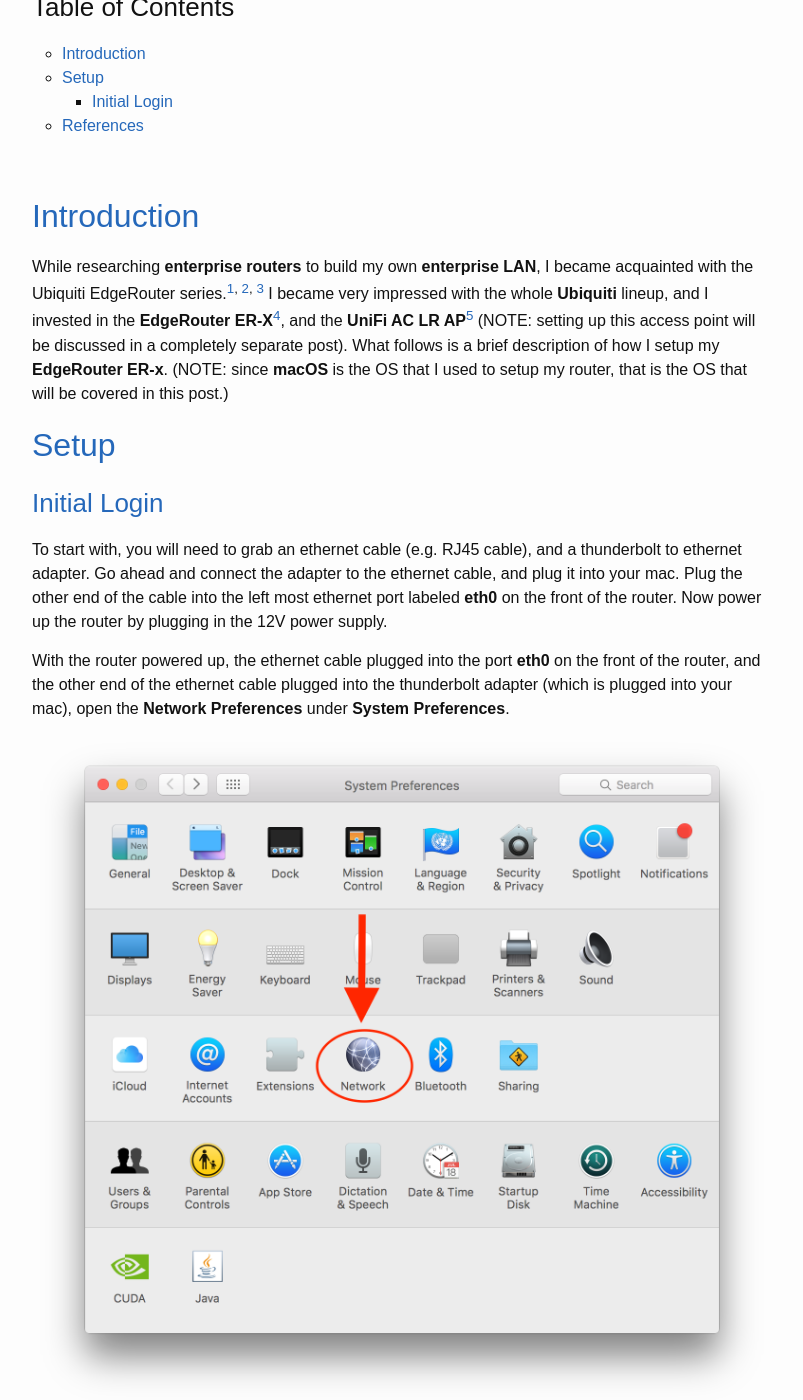
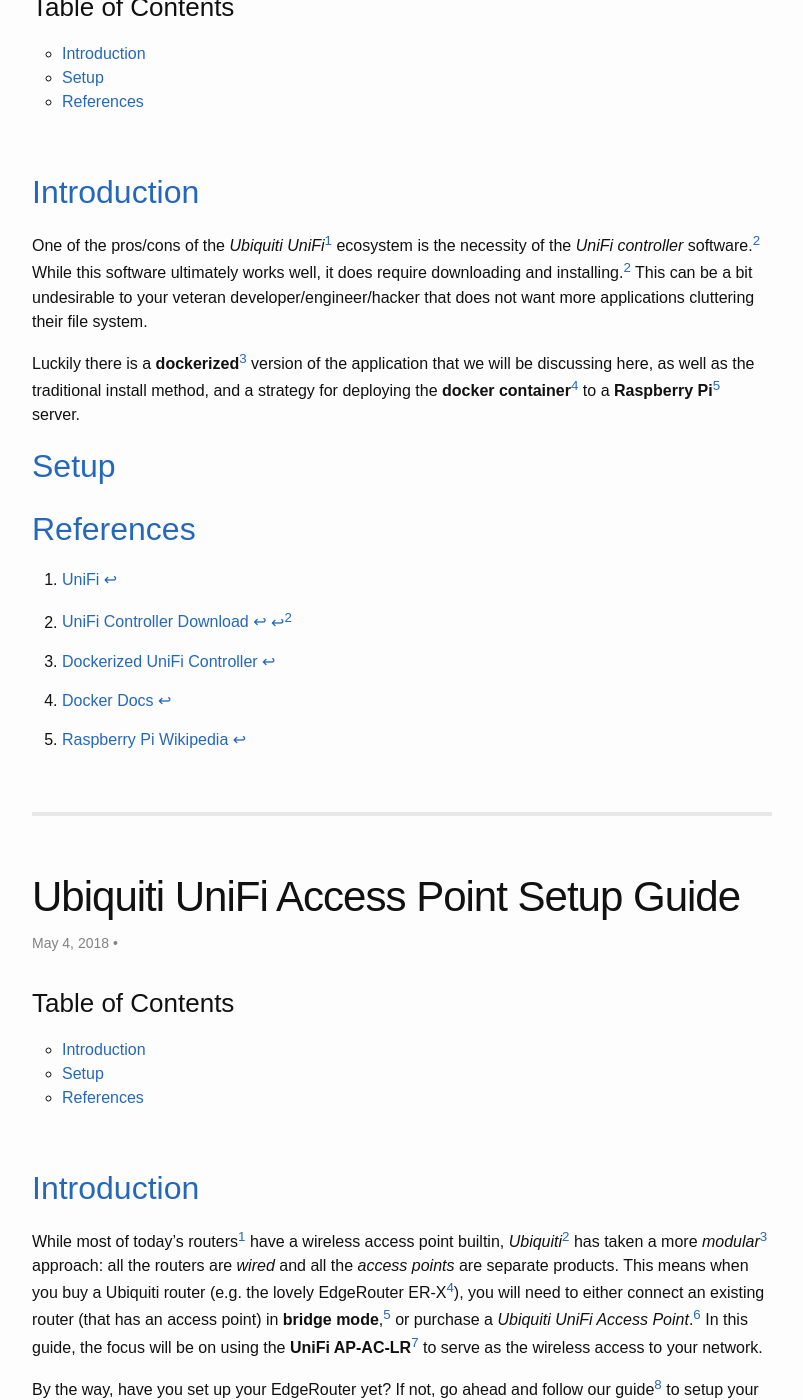
Before and after one commit to RagingTiger/RagingTiger.github.io, a Jekyll site: the page built from index.html, in a window 1280 px wide and 1400 px high, scrolled down 206 px. Shown: the whole window, without its empty margins (238-1041 px from the left). Built offline with Jekyll 4.4.1, drawn with Linux system fonts in a browser that asks for light colours; the list of posts is cut into pages by our own code; some of the changed text lies outside the part shown.

Commit message:
Added and updated posts

```diff
--- a/_posts/2017-11-01-gnosis.md
+++ b/_posts/2017-11-01-gnosis.md
@@ -2,7 +2,7 @@
 layout: post
 title: "The Gnosis ML System Build Guide"
 date: 2017-11-01
-category: [gnosis, compsci, ml]
+category: [gnosis, compsci, ml, server, linux]
 ---
 <style>
 .button {
--- a/_posts/2018-04-29-ubq-erx-router-setup.md
+++ b/_posts/2018-04-29-ubq-erx-router-setup.md
@@ -50,3 +49,4 @@ You may have some issues with *this connection is not secure*, ignore those.
 [^fn3]: [EdgeMax Products Catalog](https://www.ubnt.com/products/#edgemax)
 [^fn4]: [EdgeRouter ER-X](https://www.ubnt.com/edgemax/edgerouter-x/)
 [^fn5]: [UniFi AC LR AP](https://www.ubnt.com/unifi/unifi-ap-ac-lr/)
+[^fn6]: [Ubiquiti UniFi AP Setup Guide]({{ site.baseurl }}{% link _posts/2018-05-04-ubq-unifi-ap-setup.md %})
--- /dev/null
+++ b/_posts/2018-05-04-ubq-unifi-ap-setup.md
@@ -0,0 +1,31 @@
+---
+layout: post
+title: "Ubiquiti UniFi Access Point Setup Guide"
+date: 2018-05-04
+category: [compsci, network, engineering, setup, enterprise, LAN]
+---
+### <a name="toc"></a> Table of Contents
+* [Introduction](#intro)
+* [Setup](#setup)
+* [References](#references)
+
+<br>
+
+## <a name="intro"></a> [Introduction](#toc)
+While most of today's routers[^fn1] have a wireless access point builtin,
+*Ubiquiti*[^fn2] has taken a more *modular*[^fn3] approach: all the routers are *wired* and all the *access points* are separate products. This means  when you buy a Ubiquiti router (e.g. the lovely EdgeRouter ER-X[^fn4]), you will need to either connect an existing router (that has an access point) in **bridge mode**,[^fn5] or purchase a *Ubiquiti UniFi Access Point*.[^fn6] In this guide, the focus will be on using the **UniFi AP-AC-LR**[^fn7] to serve as the wireless access to your network.
+
+By the way, have you set up your EdgeRouter yet? If not, go ahead and follow
+our guide[^fn8] to setup your router first, then return here to continue.
+
+## <a name="setup"></a> [Setup](#setup)
+
+## <a name="references"></a> [References](#toc)
+[^fn1]: [Router Wikipedia](https://en.wikipedia.org/wiki/Router_(computing))
+[^fn2]: [Ubiquiti](https://www.ubnt.com/)
+[^fn3]: [Modularity](https://en.wikipedia.org/wiki/Modular_design)
+[^fn4]: [EdgeRouter ER-X](https://www.ubnt.com/edgemax/edgerouter-x/)
+[^fn5]: [Bridge-Mode Explained](https://en.wikipedia.org/wiki/Bridging_(networking))
+[^fn6]: [UniFi AP](https://www.ubnt.com/unifi/unifi-ap/)
+[^fn7]: [UniFi AP-AC-LR](https://www.ubnt.com/unifi/unifi-ap-ac-lr/)
+[^fn8]: [Ubiquiti EdgeRouter Setup Guide]({{ site.baseurl }}{% link _posts/2018-04-29-ubq-erx-router-setup.md %})
--- /dev/null
+++ b/_posts/2018-05-04-ubq-unifi-controller-setup.md
@@ -0,0 +1,28 @@
+---
+layout: post
+title: "Ubiquiti UniFi Controller Setup Guide"
+date: 2018-05-04
+category: [compsci, network, engineering, setup, enterprise, LAN]
+---
+### <a name="toc"></a> Table of Contents
+* [Introduction](#intro)
+* [Setup](#setup)
+* [References](#references)
+
+<br>
+
+## <a name="intro"></a> [Introduction](#toc)
+One of the pros/cons of the *Ubiquiti UniFi*[^fn1] ecosystem is the necessity of the *UniFi controller* software.[^fn2] While this software ultimately works
+well, it does require downloading and installing.[^fn2] This can be a bit undesirable to your veteran developer/engineer/hacker that does not want more applications cluttering their file system.
+
+Luckily there is a **dockerized**[^fn3] version of the application that we will be discussing here, as well as the traditional install method, and a strategy for deploying the **docker container**[^fn4] to a **Raspberry Pi**[^fn5] server.
+
+
+## <a name="setup"></a> [Setup](#setup)
+
+## <a name="references"></a> [References](#toc)
+[^fn1]: [UniFi](https://unifi-sdn.ubnt.com/#consolidate)
+[^fn2]: [UniFi Controller Download](https://www.ubnt.com/download/unifi/)
+[^fn3]: [Dockerized UniFi Controller](https://github.com/linuxserver/docker-unifi)
+[^fn4]: [Docker Docs](https://docs.docker.com/engine/examples/)
+[^fn5]: [Raspberry Pi Wikipedia](https://en.wikipedia.org/wiki/Raspberry_Pi)
```
Also changed, not shown: other parts of _posts/2018-04-29-ubq-erx-router-setup.md (+3 -4 lines).
